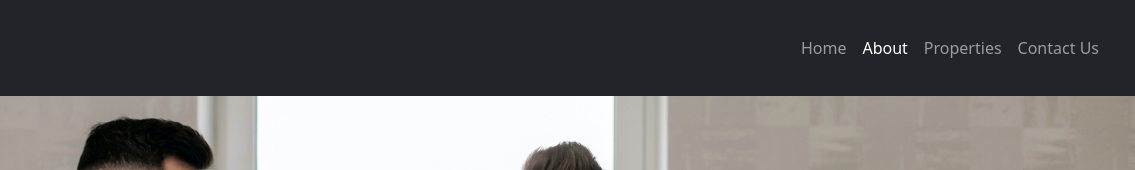
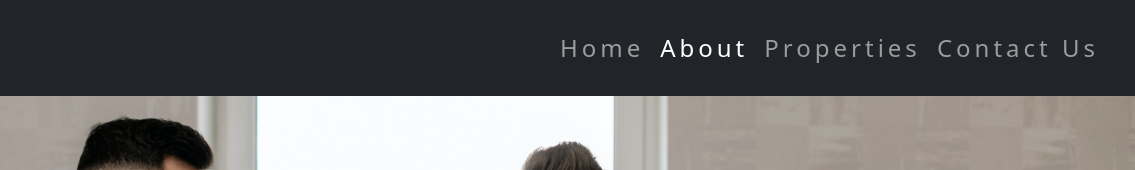
Before and after one commit to FinTo0322/RealState, a plain HTML site: page about.html in a window 1280 px wide. Shown: the top 170 px of the page, 145-1280 px from the left. Drawn offline with nearby package versions, Linux system fonts and the light colour scheme.

Commit message:
last minute

```diff
--- a/about.html
+++ b/about.html
@@ -28,7 +28,7 @@
         <header id="about-bg">
             <!-- Nav Bar -->
              <nav class="navbar navbar-expand-lg navbar-dark bg-dark">
-                <div class="container-fluid">
+                <div class="container-fluid display-8 ls-1">
                   <a class="navbar-brand" href="#"><img src="icon/logo.png" alt="Logo" style="height: 3.5em; padding-left: 2.5em;" >
                   </a>
                   <button class="navbar-toggler d-lg-none .d-xl-block" type="button" data-bs-toggle="offcanvas" data-bs-target="#offcanvasDarkNavbar" aria-controls="offcanvasDarkNavbar">
```
Also changed, not shown: contact.html (+1 -1 lines), index.html (+2 -2 lines), properties.html (+1 -1 lines).
